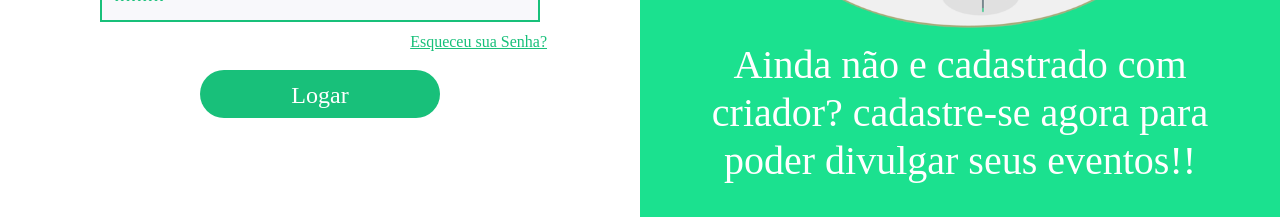
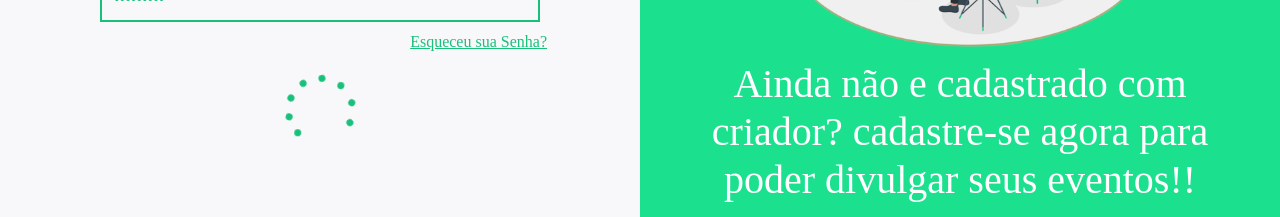
Before and after one commit to evertonborgesriconi/litoral_eventos, a Vue app: page /login in a window 1280 px wide. Both pictures are taken after typing "name@example.com", "Sample123" into the empty fields and a click on the button "Logar". Shown: the part 393-610 px from the top of the page. Built offline with nearby package versions, Linux system fonts and the light colour scheme; no server answers; a web font is replaced by a local one; what @kyvg/vue3-notification, vue-the-mask would draw is missing.

Commit message:
Vuex e deshbord de criador

```diff
--- a/http/index.js
+++ b/http/index.js
@@ -1,5 +1,5 @@
 import axios from 'axios';
-
+import router from "@/router";
 export const api = axios.create({
     baseURL: 'http://127.0.0.1:8000/api/',
     headers:{
@@ -7,3 +7,28 @@ export const api = axios.create({
         'Content' : 'application/json'
     }
 })
+
+export const adminApi = axios.create({
+    baseURL: 'http://127.0.0.1:8000/api/',
+    headers:{
+        'Accept' : 'application/json',
+        'Content' : 'application/json'
+    }
+})
+
+adminApi.interceptors.request.use(function (config) {
+
+    const token = sessionStorage.getItem('token')
+
+     if(token){
+         config.headers.Authorization = `Bearer ${token}`;
+     }else{
+        router.push({ path: "/login" });
+     }
+
+
+    return config;
+}, function(erro){
+
+    return Promise.reject(erro)
+})
--- a/package.json
+++ b/package.json
@@ -17,7 +17,8 @@
     "vue": "^3.2.13",
     "vue-router": "^4.1.2",
     "vue-the-mask": "^0.11.1",
-    "vuelidate": "^0.7.7"
+    "vuelidate": "^0.7.7",
+    "vuex": "^4.0.2"
   },
   "devDependencies": {
     "@babel/core": "^7.12.16",
--- a/src/components/HeaderApp.vue
+++ b/src/components/HeaderApp.vue
@@ -33,6 +33,7 @@ header {
   justify-content: space-between;
   padding: 0 1rem;
   margin-bottom: 10px;
+  box-shadow: 0 3px 5px rgba(57, 63, 72, 0.3);
 }
 header img {
   height: 6rem;
--- /dev/null
+++ b/src/components/SpinnerApp.vue
@@ -0,0 +1,98 @@
+<template>
+  <div class="lds-roller"><div></div><div></div><div></div><div></div><div></div><div></div><div></div><div></div></div>
+</template>
+
+<script>
+export default {
+    name: "SpinnerApp",
+
+}
+</script>
+
+<style scoped>
+.lds-roller {
+  display: inline-block;
+  position: relative;
+  width: 80px;
+  height: 80px;
+}
+.lds-roller div {
+  animation: lds-roller 1.2s cubic-bezier(0.5, 0, 0.5, 1) infinite;
+  transform-origin: 40px 40px;
+}
+.lds-roller div:after {
+  content: " ";
+  display: block;
+  position: absolute;
+  width: 7px;
+  height: 7px;
+  border-radius: 50%;
+  background: #18c07a;
+  margin: -4px 0 0 -4px;
+}
+.lds-roller div:nth-child(1) {
+  animation-delay: -0.036s;
+}
+.lds-roller div:nth-child(1):after {
+  top: 63px;
+  left: 63px;
+}
+.lds-roller div:nth-child(2) {
+  animation-delay: -0.072s;
+}
+.lds-roller div:nth-child(2):after {
+  top: 68px;
+  left: 56px;
+}
+.lds-roller div:nth-child(3) {
+  animation-delay: -0.108s;
+}
+.lds-roller div:nth-child(3):after {
+  top: 71px;
+  left: 48px;
+}
+.lds-roller div:nth-child(4) {
+  animation-delay: -0.144s;
+}
+.lds-roller div:nth-child(4):after {
+  top: 72px;
+  left: 40px;
+}
+.lds-roller div:nth-child(5) {
+  animation-delay: -0.18s;
+}
+.lds-roller div:nth-child(5):after {
+  top: 71px;
+  left: 32px;
+}
+.lds-roller div:nth-child(6) {
+  animation-delay: -0.216s;
+}
+.lds-roller div:nth-child(6):after {
+  top: 68px;
+  left: 24px;
+}
+.lds-roller div:nth-child(7) {
+  animation-delay: -0.252s;
+}
+.lds-roller div:nth-child(7):after {
+  top: 63px;
+  left: 17px;
+}
+.lds-roller div:nth-child(8) {
+  animation-delay: -0.288s;
+}
+.lds-roller div:nth-child(8):after {
+  top: 56px;
+  left: 12px;
+}
+@keyframes lds-roller {
+  0% {
+    transform: rotate(0deg);
+  }
+  100% {
+    transform: rotate(360deg);
+  }
+}
+
+</style>
--- a/src/main.js
+++ b/src/main.js
@@ -3,8 +3,14 @@ import App from './App.vue'
 import router from './router'
 import VueTheMask from 'vue-the-mask'
 import Notifications from '@kyvg/vue3-notification'
+import store from "./store";
 
 import "bootstrap/dist/css/bootstrap.min.css"
 import "bootstrap"
 
-createApp(App).use(router).use(VueTheMask).use(Notifications).mount('#app')
+createApp(App)
+.use(router)
+.use(VueTheMask)
+.use(Notifications)
+.use(store)
+.mount('#app')
--- a/src/router/index.js
+++ b/src/router/index.js
@@ -2,6 +2,7 @@ import { createRouter, createWebHistory } from 'vue-router'
 import HomeView from '../views/HomeView.vue'
 import LoginView from "../views/LoginView.vue"
 import RegisterCriadorView from "../views/RegisterCriadorView.vue"
+import DashbordView from "../views/Admin/DashbordView.vue"
 
 const routes = [
   {
@@ -20,6 +21,12 @@ const routes = [
     name: 'register',
     component: RegisterCriadorView
   },
+  {
+    path: '/deshboard/criador/:username',
+    name: 'deshboard',
+    props: true,
+    component: DashbordView
+  },
 ]
 
 const router = createRouter({
--- /dev/null
+++ b/src/store/index.js
@@ -0,0 +1,17 @@
+import { createStore } from "vuex";
+
+export default createStore({
+    state: {
+
+    },
+    getters: {
+
+    },
+    mutations: {
+
+    },
+    actions: {
+
+    },
+
+})
--- /dev/null
+++ b/src/views/Admin/DashbordView.vue
@@ -0,0 +1,57 @@
+<template>
+  <div>
+    <nav class="navbar navbar-expand-lg bg-light">
+      <div class="container-fluid"></div>
+    </nav>
+  </div>
+</template>
+
+<script>
+import { adminApi } from "../../../http/index";
+import router from "@/router";
+export default {
+  name: "DashbordView",
+  props: ['username'],
+  data() {
+    return {
+      criador: {
+        email: "",
+        password: "",
+      },
+
+      errors: "",
+      loading: true,
+    };
+
+  },
+  created() {
+    this.getCriador();
+  },
+
+  methods: {
+    getCriador() {
+      this.loading = false;
+      const criador_id = sessionStorage.getItem('id_criador');
+
+      if (criador_id) {
+         adminApi
+        .get(`criador/${criador_id}`, this.criador)
+        .then((response) => {
+          console.log(response.data);
+        })
+        .catch((error) => {
+          console.log(error.request.response);
+        });
+      }else{
+        router.push({ path: "/login" });
+      }
+
+
+
+    },
+  },
+};
+</script>
+
+<style scoped>
+</style>
--- a/src/views/LoginView.vue
+++ b/src/views/LoginView.vue
@@ -29,11 +29,13 @@
               </div>
             </div>
 
-            <div v-if="!loading" class="col-auto">
+            <div v-if="loading" class="col-auto">
               <button type="submit" class="btn">Logar</button>
             </div>
+            <div v-else class="col-auto">
+              <SpinnerApp />
+            </div>
           </Form>
-
         </div>
       </div>
     </div>
@@ -55,16 +57,16 @@
 </template>
 
     <script>
-//import router from "@/router";
+import router from "@/router";
 import { api } from "../../http/index";
 import { Form, Field, ErrorMessage } from "vee-validate";
 import { notify } from "@kyvg/vue3-notification";
-//import MessageApp from "../components/MessageApp.vue";
+import SpinnerApp from "../components/SpinnerApp.vue";
 
 //import { required, email } from '@vuelidate/validators'
 export default {
   name: "LoginView",
-  components: { Form, Field, ErrorMessage },
+  components: { Form, Field, ErrorMessage, SpinnerApp },
 
   data() {
     return {
@@ -74,8 +76,7 @@ export default {
       },
 
       errors: "",
-      checkErros: false,
-      loading: false,
+      loading: true,
     };
   },
 
@@ -105,16 +106,25 @@ export default {
     },
 
     postLogin() {
+      this.loading = false;
       api
         .post("login", this.criador)
         .then((response) => {
           console.log(response.status);
           if (response.status == 200 || response.status == 201) {
-            console.log(response.data);
+            var criador = response.data.criador;
+            var criadorId = criador.id_criador;
+
+            sessionStorage.setItem("token", response.data.token);
+            sessionStorage.setItem("id_criador", criadorId);
+
+            console.log(criador);
             notify({
               type: "success",
               text: "Login realizado com sucesso",
             });
+            router.push({ path: `/deshboard/criador/:${criador.name}` });
+            this.loading = true;
           }
         })
         .catch((error) => {
@@ -124,6 +134,8 @@ export default {
               type: "error",
               text: "Senha ou Email invalidos",
             });
+
+            this.loading = true;
           }
         });
     },
@@ -132,13 +144,13 @@ export default {
 </script>
   <style scoped>
 section {
+  min-height: 90vh;
   display: flex;
   flex-direction: row;
 }
 
 .form-input {
   height: 100%;
-  background-color: #ffffff;
   padding-left: 5rem;
   padding-right: 5rem;
 }
--- a/src/views/RegisterCriadorView.vue
+++ b/src/views/RegisterCriadorView.vue
@@ -3,6 +3,7 @@
     <div class="col">
       <div class="form-input">
         <div class="container-fluid">
+          <notifications position="top center" width="600px" />
           <Form @submit="postRegister">
             <h2>Cadastro de criador</h2>
             <div class="input-group mb-3">
@@ -70,8 +71,11 @@
               <ErrorMessage name="password_confirmation" class="error" />
             </div>
 
-            <div v-if="!loading" class="col-auto">
+            <div v-if="loading" class="col-auto">
               <button type="submit" class="btn">Cadastrar-se</button>
+            </div>
+            <div v-else class="col-auto">
+              <SpinnerApp />
             </div>
           </Form>
         </div>
@@ -95,12 +99,14 @@
 import router from "@/router";
 import { api } from "../../http/index";
 import { Form, Field, ErrorMessage } from "vee-validate";
+import { notify } from "@kyvg/vue3-notification";
+import SpinnerApp from "../components/SpinnerApp.vue";
 //import MessageApp from "../components/MessageApp.vue";
 
 //import { required, email } from '@vuelidate/validators'
 export default {
   name: "RegisterCriadorView",
-  components: { Form, Field, ErrorMessage },
+  components: { Form, Field, ErrorMessage, SpinnerApp },
 
   data() {
     return {
@@ -116,7 +122,7 @@ export default {
 
       errors: "",
       checkErros: false,
-      loading: false,
+      loading: true,
     };
   },
 
@@ -222,15 +228,27 @@ export default {
     },
 
     postRegister() {
+      this.loading = false;
       api
         .post("register", this.criador)
         .then((response) => {
           if (response.status == 200 || response.status == 201) {
+            notify({
+              type: "success",
+              text: "Cadastro realizado com sucesso",
+            });
+
             router.push({ path: "/login" });
           }
         })
         .catch((error) => {
-          console.log(error);
+          this.loading = true;
+          var msg = error.response.data.message;
+
+          notify({
+            type: "error",
+            text: `${msg}`,
+          });
         });
     },
   },
@@ -238,12 +256,12 @@ export default {
 </script>
 <style scoped>
 section {
+  min-height: 90vh;
   display: flex;
   flex-direction: row;
 }
 
 .form-input {
-  background-color: #ffffff;
   padding-left: 5rem;
   padding-right: 5rem;
 }
@@ -262,6 +280,7 @@ section {
   appearance: none;
   border-radius: 0.3rem;
   border: 2px solid #18c07a;
+  color: #18c07a;
 }
 .form-input h2 {
   font-size: 3.2rem;
```
Also changed, not shown: src/components/MessageApp.vue (deleted, +0 -24 lines), 1 other file (tests, documents, lock files or other folders).
